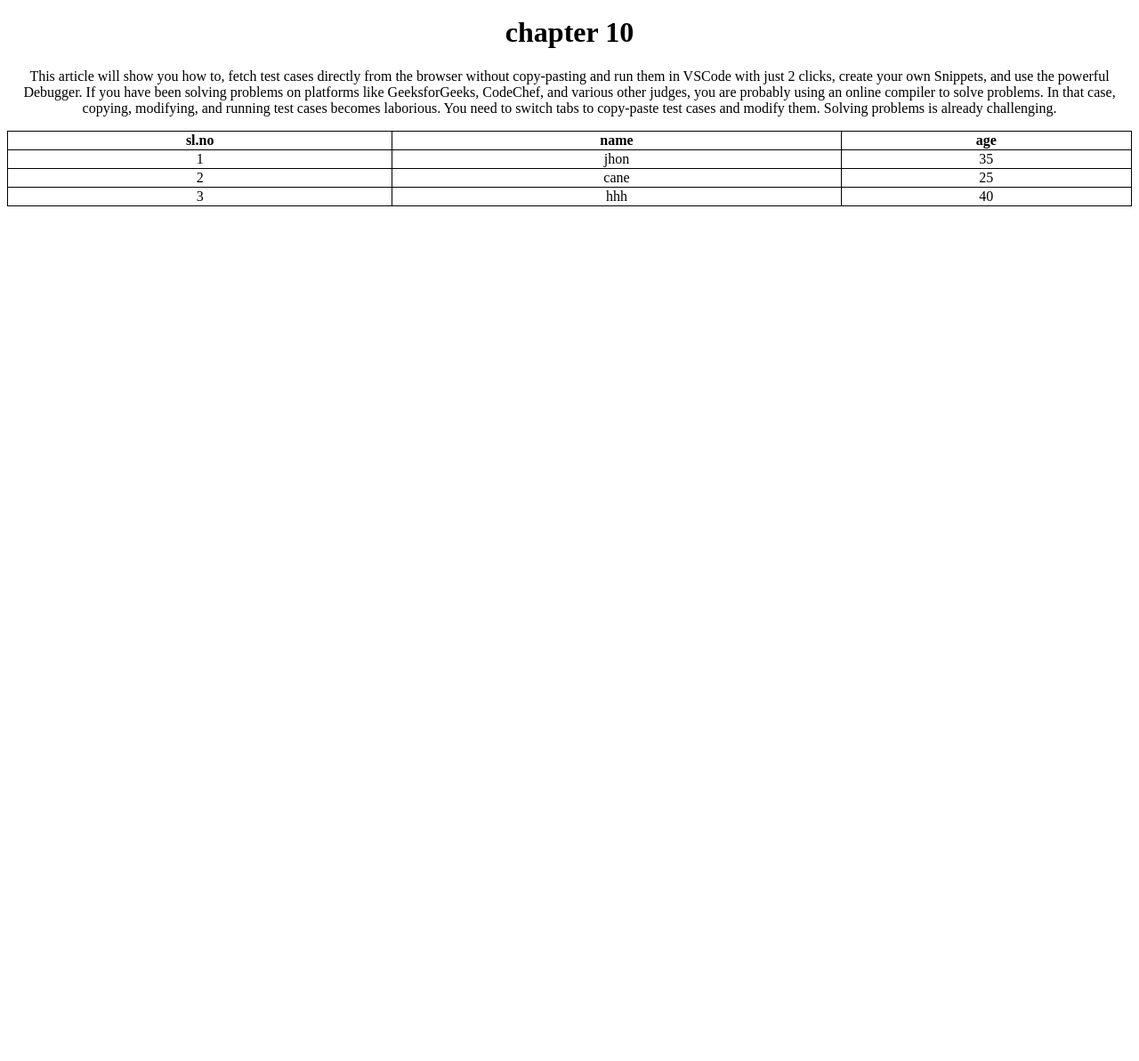
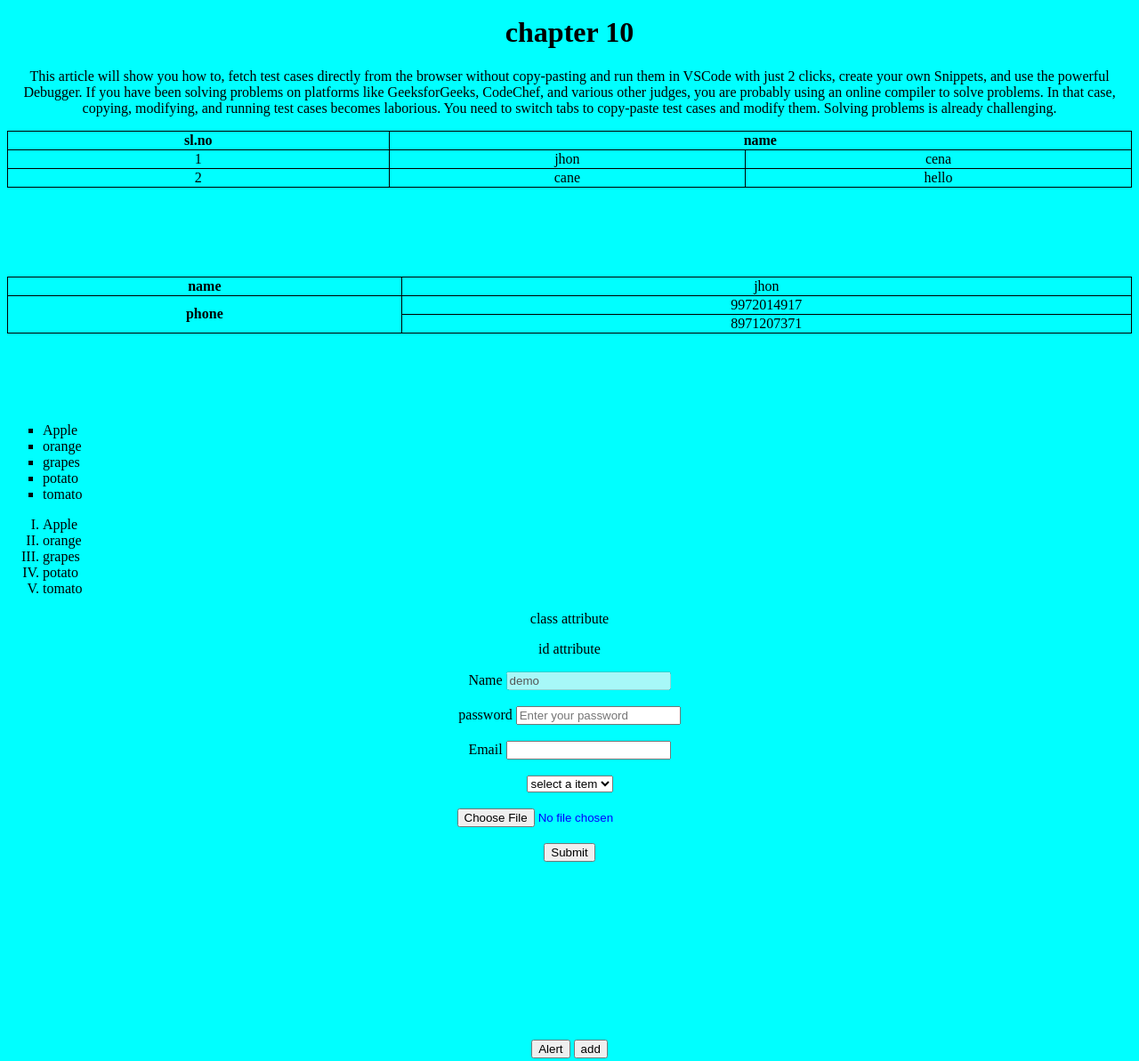
Before and after one commit to karthikmendon/internship, a plain HTML site: page index.html in a window 1280 px wide. Shown: the part 1402-2595 px from the top of the page at 89% size. Before the commit the page ends 1684 px from the top, so only its background shows below. Drawn offline with Linux system fonts and the light colour scheme.

Commit message:
js basics

```diff
--- a/index.html
+++ b/index.html
@@ -120,29 +120,131 @@
         In that case, copying, modifying, and running test cases becomes laborious. You need to switch tabs to copy-paste test cases and modify them. Solving problems is already challenging.
     </p>
 
-    <table style="width: 100%;margin-bottom: 50px;">
+    <table style="width: 100%;margin-bottom: 100px;">
         <tr>
             <th>sl.no</th>
-            <th>name</th>
-            <th>age</th>
+            <th colspan="2">name</th>
         </tr>
         <tr>
             <td>1</td>
             <td>jhon</td>
-            <td>35</td>
+            <td>cena</td>
         </tr>
         <tr>
             <td>2</td>
             <td>cane</td>
-            <td>25</td>
+            <td>hello</td>
+        </tr>
+
+    </table>
+
+    <table style="width: 100%;margin-bottom: 100px;">
+        <tr>
+            <th>name</th>
+            <td>jhon</td>
         </tr>
         <tr>
-            <td>3</td>
-            <td>hhh</td>
-            <td>40</td>
+            <th rowspan="2">phone</th>
+            <td>9972014917</td>
         </tr>
+        <tr>
+            <td>8971207371</td>
+        </tr>
+
     </table>
 
+    <ul style="text-align: initial;list-style-type: square;">
+        <li>Apple</li>
+        <li>orange</li>
+        <li>grapes</li>
+        <li>potato</li>
+        <li>tomato</li>
+    </ul>
+
+    <ol type="I" style="text-align: start;">
+        <li>Apple</li>
+        <li>orange</li>
+        <li>grapes</li>
+        <li>potato</li>
+        <li>tomato</li>
+    </ol>
+
+    <!-- <iframe src="file:///C:/Users/karth/Desktop/intern/index.html" width="500px" height="500px" frameborder="10"></iframe>
+    <iframe width="560" height="315" src="https://www.youtube-nocookie.com/embed/l_ddxKWNZqI" title="YouTube video player" frameborder="0" allow="accelerometer; autoplay; clipboard-write; encrypted-media; gyroscope; picture-in-picture; web-share" allowfullscreen></iframe>
+    <iframe src="https://www.google.com/maps/embed?pb=!1m18!1m12!1m3!1d15547.060275396836!2d74.95774148388348!3d13.050620553584334!2m3!1f0!2f0!3f0!3m2!1i1024!2i768!4f13.1!3m3!1m2!1s0x3ba3557f8322286d%3A0x258a2e8d6d4b45b0!2sMangalore%20Institute%20of%20Technology%20and%20Engineering%2C%20MITE!5e0!3m2!1sen!2sin!4v1675838183022!5m2!1sen!2sin" width="250" height="250" style="border:10;" allowfullscreen="allow" loading="lazy" referrerpolicy="no-referrer-when-downgrade"></iframe> -->
+
+    <p class="dummy">class attribute</p>
+    <p id="demo">id attribute</p>
+
+    <form style="margin-bottom: 200px;">
+        <label for="">Name</label>
+        <input type="text" value="demo" disabled><br><br>
+
+        <label for="">password</label>
+        <input type="password" placeholder="Enter your password" required><br><br>
+
+        <label for="">Email</label>
+        <input type="email"><br><br>
+        <select>
+            <option value="0">select a item</option>
+            <option value="ford">ford</option>
+            <option value="bmw">bmw</option>
+            <option value="benz">benz</option>
+        </select><br><br>
+
+        <input type="file" style="color: blue;"><br><br>
+        <input type="submit" style="">
+    </form>
+
+    <button onclick="myFunction(5, 10)">Alert</button>
+    <button onclick="myFunction(50, 100)">add</button>
+
+    <script>
+
+        // var a=10;
+        // let b=15;
+        // const c=20;
+        // var total =a+b+c;
+        // var x=100;
+        // x+=5;
+        // var bol=false;
+        // var str1 ="Hello";
+        // var p=5;
+        // var str2="world!"
+        // // console.log(x==10)
+        // // console.log(x<10)
+        // // console.log(x!==10)
+        // // console.log(x>10)
+
+        // // console.log(x==10 || x!==10);
+        // // console.log(!(x==10));
+
+        var arr=[1,2,3,4,5,6]
+
+
+        arr.map((item) => {
+            console.log(item);
+        });
+        // // var obj={name:"acclerlab",year:2012,color:"orange"}
+        // // console.log(obj.name);
+        // //  var date=new Date();
+        // // console.log(date.getDate());
+
+
+        // document.getElementById("demo").innerHTML="hello world";
+
+        function myFunction(x,y){
+            if (x==5) {
+                alert("x is equal to 5")
+            }
+            else{
+                alert("x is not eqaual to 5")
+            }
+        }
+
+
+    </script>
+    <noscript>Sorry your browser does not support javascript</noscript>
 
 </body>
 </html>
--- a/styles.css
+++ b/styles.css
@@ -1,5 +1,6 @@
 body{
     text-align: center;
+    background-color: #afba14;
 }
 a:hover
 {
@@ -19,3 +20,21 @@ table, th, td{
     border: 1px solid black;
     border-collapse: collapse;
 }
+
+.demo{
+    font-size: 20px;
+    font-weight: bold;
+}
+
+#dummy{
+    font-size: 20px;
+    font-weight: bold;
+    color: #f30a0a;
+}
+
+@media{
+    body{
+        background-color: aqua;
+
+    }
+}
```
